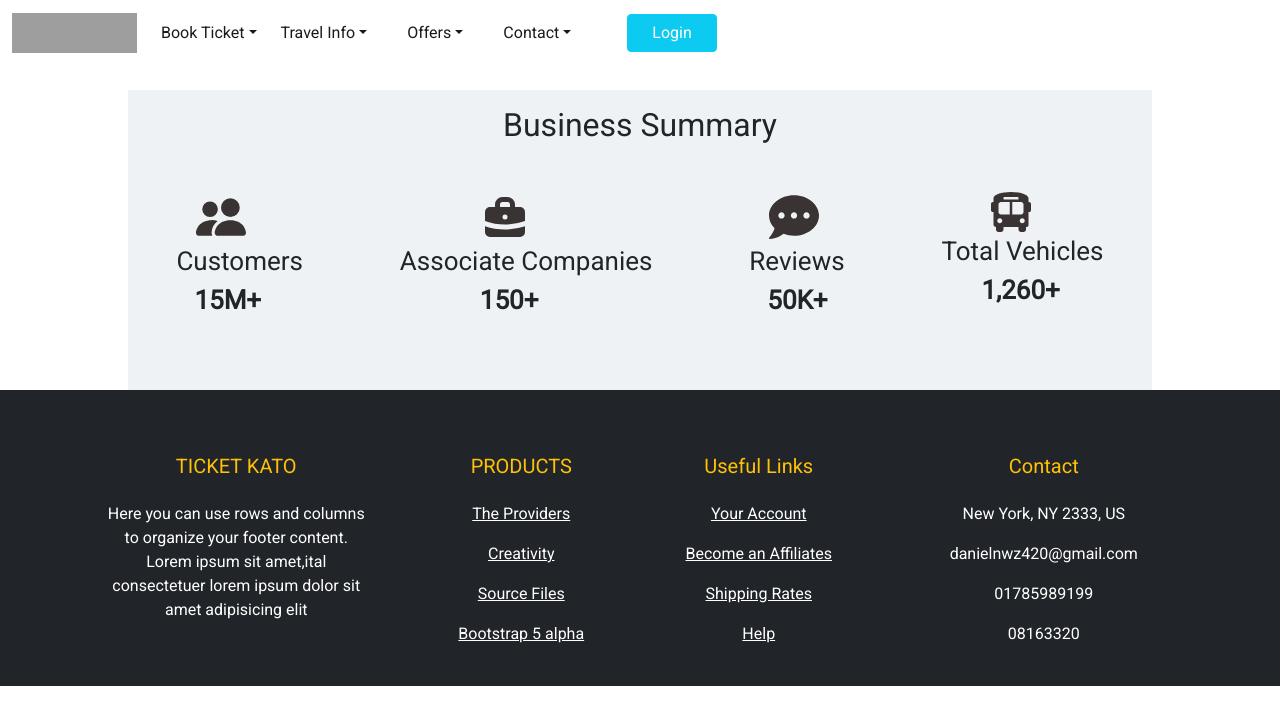
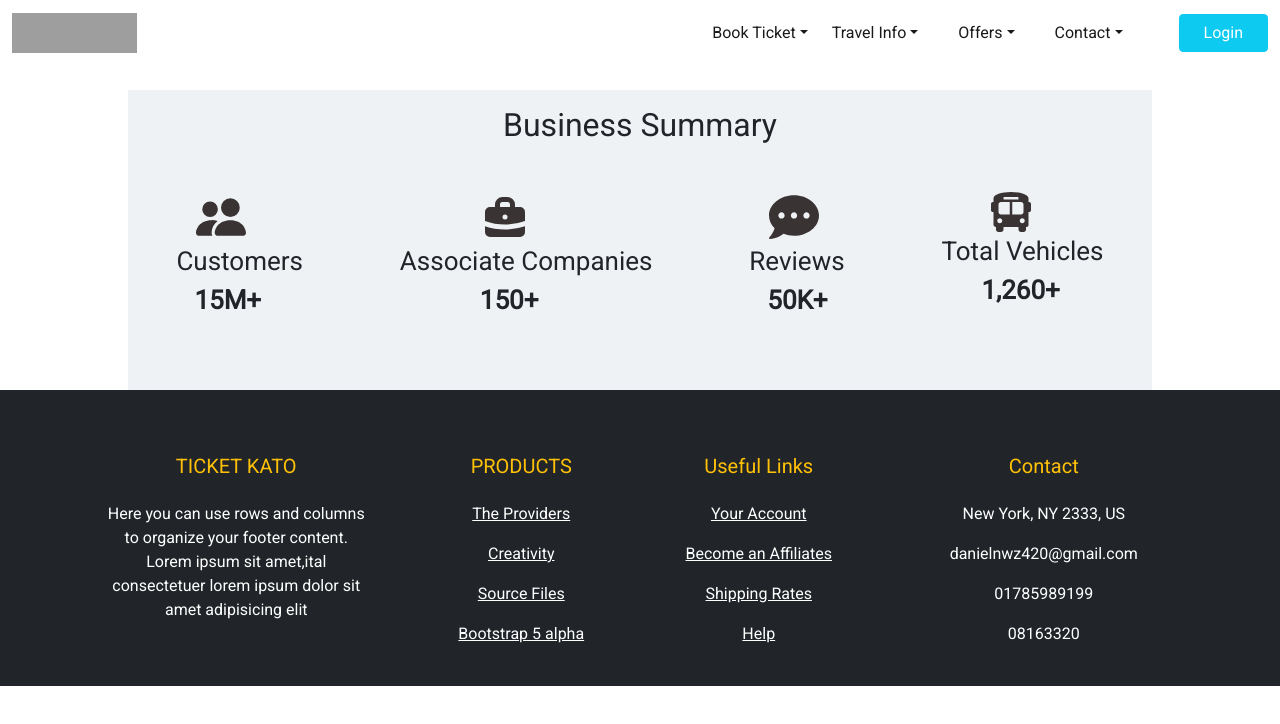
Before and after one commit to MehruzSaif/ticket-kato-client-side, a React (Create React App) app: page / in a window 1280 px wide. Shown: the top 724 px of the page. Built offline with nearby package versions, Linux system fonts and the light colour scheme; grey boxes are pictures that could not be loaded.

Commit message:
navbar bug fix

```diff
--- a/src/pages/shared/Navbar.js
+++ b/src/pages/shared/Navbar.js
@@ -18,14 +18,17 @@ const Navbar = () => {
             class="navbar-toggler"
             type="button"
             data-bs-toggle="collapse"
-            data-bs-target="#navbarTogglerDemo02"
-            aria-controls="navbarTogglerDemo02"
+            data-bs-target="#navbarSupportedContent"
+            aria-controls="navbarSupportedContent"
             aria-expanded="false"
             aria-label="Toggle navigation"
           >
             <span class="navbar-toggler-icon"></span>
           </button>
-          <div class="collapse navbar-collapse" id="navbarTogglerDemo02">
+          <div
+            class="collapse navbar-collapse justify-content-end"
+            id="navbarSupportedContent"
+          >
             {/* <ul class="navbar-nav me-auto mb-2 mb-lg-0">
               <li class="nav-item">
                 <a class="nav-link active" aria-current="page" href="#">
```
Lines whose indentation alone changed are shown as unchanged.
